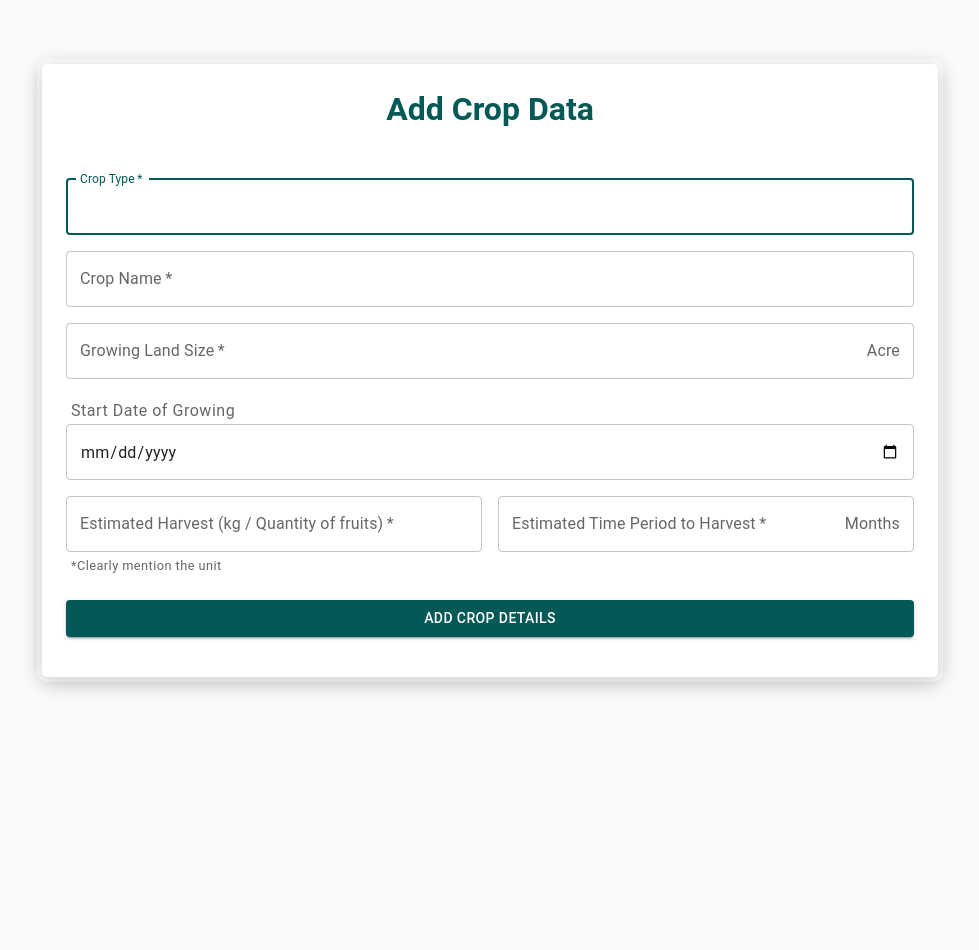
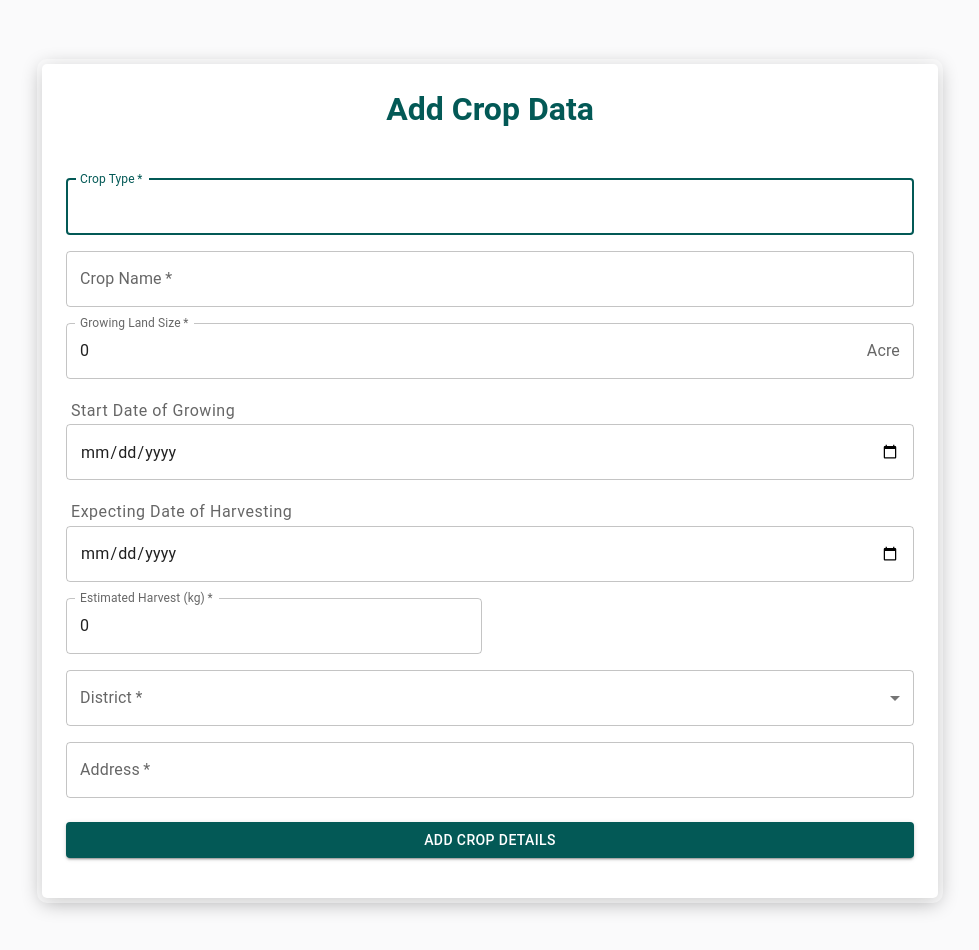
Before and after one commit to FarmToMart0/farm-to-mart-frontend, a React (Create React App) app: page /gso/add-crop-data in a window 1280 px wide. Shown: the top 950 px of the page, without its empty margins (150-1129 px from the left). Before the commit the page ends 800 px from the top, so only its background shows below. Built offline with nearby package versions, Linux system fonts and the light colour scheme.

Commit message:
gso home, add crop data

```diff
--- a/src/api/modules/gso.js
+++ b/src/api/modules/gso.js
@@ -1,9 +1,14 @@
 /* eslint-disable import/no-anonymous-default-export */
+import AddCropData from "../../components/addCropData";
 import { axiosClient, resolver } from "../client";
 
 export default {
 	//endpoint calling for gso regitration
 	registerGso(data){
 		return resolver(axiosClient.post("/main-officer/register-gso", data));
+	},
+
+	addCropData(data){
+		return resolver(axiosClient.post("/gso/add-crop-details", data));
 	}
 };
--- a/src/components/addCropData/index.jsx
+++ b/src/components/addCropData/index.jsx
@@ -1,6 +1,7 @@
 import * as React from 'react';
 import Joi from "joi-browser";
 import { useState } from 'react';
+import { useNavigate } from 'react-router-dom';
 import Button from '@mui/material/Button';
 import CssBaseline from '@mui/material/CssBaseline';
 import TextField from '@mui/material/TextField';
@@ -17,21 +18,35 @@ import InputLabel from '@mui/material/InputLabel';
 import MenuItem from '@mui/material/MenuItem';
 import Select, { SelectChangeEvent } from '@mui/material/Select';
 import AdminNavbar from '../admin_navbar/index';
+import api from  '../../api'
+import SnackBarComponent from '../Snackbars';
 
 export default function AddCropData() {
+  const [errorOccured, setErrorOccured] = useState(false);
+  const [isLoading, setIsLoading] = useState(false);
   const [crop, setCrop] = useState({
+    category: "",
     cropType: "",
-    cropName: "",
-    startDate: "",
-    estiHarvest: "",
+    startingDateOfGrowing: "",
+    expectingDateOfHarvest: "",
+    landArea: 0,
+    expectedAmount: 0,
+    district: "",
+    location: "",
+
   });
 
   const [errors, setErrors] = useState({});
+  const navigate = useNavigate();
   const schema = {
+    category: Joi.string().regex(/^[\w'\-,.][^0-9_!¡?÷?¿/\\+=@#$%ˆ&*(){}|~<>;:[\]]{0,}$/, 'name').required(),
     cropType: Joi.string().regex(/^[\w'\-,.][^0-9_!¡?÷?¿/\\+=@#$%ˆ&*(){}|~<>;:[\]]{0,}$/, 'name').required(),
-    cropName: Joi.string().regex(/^[\w'\-,.][^0-9_!¡?÷?¿/\\+=@#$%ˆ&*(){}|~<>;:[\]]{0,}$/, 'name').required(),
-    startDate: Joi.date().iso().required(),
-    estiHarvest: Joi.string().required()
+    startingDateOfGrowing: Joi.date().iso().required(),
+    expectingDateOfHarvest: Joi.date().iso().required(),
+    landArea: Joi.number().required(),
+    expectedAmount: Joi.number().required(),
+    district: Joi.string().required(),
+    location: Joi.string().required()
   };
 
   const handleSave = (event) => {
@@ -49,6 +64,24 @@ export default function AddCropData() {
     setErrors(errorData);
   };
 
+  const handleExpectedAmountChange = (event) => {
+    setCrop(previousState => {
+      return { ...previousState, expectedAmount: event.target.value }
+    })
+  };
+
+  const handleDistrictChange = (event) => {
+    setCrop(previousState => {
+      return { ...previousState, district: event.target.value }
+    })
+  };
+
+  const handleLandAreaChange = (event) => {
+    setCrop(previousState => {
+      return { ...previousState, la: event.target.value }
+    })
+  };
+
   const validateProperty = (event) => {
     const { name, value } = event.target;
     const obj = { [name]: value };
@@ -59,13 +92,14 @@ export default function AddCropData() {
 
   };
 
-  const handleSubmit = (event) => {
+  const handleSubmit = async (event) => {
     event.preventDefault();
     const result = Joi.validate(crop,
       schema, { abortEarly: false });
     const { error } = result;
     if (!error) {
       console.log("Submitted");
+      await addCropData(crop);
     } else {
       const errorData = {};
       for (let item of error.details) {
@@ -80,12 +114,30 @@ export default function AddCropData() {
 
   };
 
+  async function addCropData(values) {
+    try {
+      const [code,res] = await api.gso.addCropData(values);
+      if (code === 201) {
+        navigate('/gso/home');
+      } else {
+        setErrors({ type: 'error', message: res });
+        setErrorOccured(true);
+      }
+      setIsLoading(false);
+    } catch (error) {
+      setErrors({ type: 'error', message:'server error' });
+      setErrorOccured(true);
+      setIsLoading(false);
+    }
+  }
+
 
   return (
       <div>
         <Container component="main" maxWidth="" sx={{width:'70%', background:'white', boxShadow:
         '0px 0px 0px 5px rgba( 255,255,255,0.4 ), 0px 4px 20px rgba( 0,0,0,0.33 )', borderRadius:'5px', mb: '5vw'}}>
         <CssBaseline />
+        <SnackBarComponent open={errorOccured} message={errors.message} type='error'  setOpen={setErrorOccured}   />
         <Box
           sx={{
             marginTop: 8,
@@ -104,16 +156,16 @@ export default function AddCropData() {
                 <TextField
                   required
                   fullWidth
-                  id="cropType"
+                  id="category"
                   type="text"
                   label="Crop Type"
-                  name="cropType"
-                  value={crop.cropType}
+                  name="category"
+                  value={crop.category}
                   onChange={handleSave}
                   autoFocus
                 />
 
-                {errors.cropType && (
+                {errors.category && (
                 <Alert sx={{mt: '1vw', mb: '1vw'}} severity="error">Invalid Crop type</Alert>)}
               </Grid>
 
@@ -121,16 +173,16 @@ export default function AddCropData() {
                 <TextField
                   required
                   fullWidth
-                  id="cropName"
+                  id="cropType"
                   type="text"
                   label="Crop Name"
-                  name="cropName"
-                  value={crop.cropName}
+                  name="cropType"
+                  value={crop.cropType}
                   onChange={handleSave}
                   autoComplete="crop-name"
                 />
 
-                {errors.cropName && (
+                {errors.cropType && (
                 <Alert sx={{mt: '1vw', mb: '1vw'}} severity="error">Invalid Crop Name</Alert>)}
               </Grid>
 
@@ -138,15 +190,17 @@ export default function AddCropData() {
                 <TextField
                   required
                   fullWidth
-                  id="cropArea"
-                  type="text"
+                  id="landArea"
+                  type="number"
                   label="Growing Land Size"
-                  name="cropArea"
+                  name="landArea"
                   autoComplete="land-size"
                   InputProps={{
                     endAdornment: <InputAdornment position="end">Acre</InputAdornment>,
                     inputMode: 'numeric', pattern: '[0-9]*'
                   }}
+                  value={crop.landArea}
+                  onChange={handleLandAreaChange}
                 />
               </Grid>
 
@@ -155,21 +209,44 @@ export default function AddCropData() {
               <FormHelperText id="outlined-weight-helper-text" sx={{ml:'5px', fontSize:'1rem'}}>Start Date of Growing</FormHelperText>
                 <OutlinedInput
                     required
-                    id="startDate"
-                    name='startDate'
+                    id="startingDateOfGrowing"
+                    name='startingDateOfGrowing'
                     type = 'date'
                     aria-describedby="outlined-weight-helper-text"
                     inputProps={{
                     'aria-label': 'weight',
                     }}
 
-                    value={crop.startDate}
+                    value={crop.startingDateOfGrowing}
                     onChange={handleSave}
                 />
 
                 </FormControl>
 
-                {errors.startDate && (
+                {errors.startingDateOfGrowing && (
+                <Alert sx={{mt: '1vw', mb: '1vw'}} severity="error">Invalid Date</Alert>)}
+              </Grid>
+
+              <Grid item xs={12}>
+              <FormControl variant="outlined" sx={{width:'100%'}}>
+              <FormHelperText id="outlined-weight-helper-text" sx={{ml:'5px', fontSize:'1rem'}}>Expecting Date of Harvesting</FormHelperText>
+                <OutlinedInput
+                    required
+                    id="expectingDateOfHarvest"
+                    name='expectingDateOfHarvest'
+                    type = 'date'
+                    aria-describedby="outlined-weight-helper-text"
+                    inputProps={{
+                    'aria-label': 'weight',
+                    }}
+
+                    value={crop.expectingDateOfHarvest}
+                    onChange={handleSave}
+                />
+
+                </FormControl>
+
+                {errors.expectingDateOfHarvest && (
                 <Alert sx={{mt: '1vw', mb: '1vw'}} severity="error">Invalid Date</Alert>)}
               </Grid>
 
@@ -177,40 +254,78 @@ export default function AddCropData() {
                 <TextField
                   required
                   fullWidth
-                  id="estiHarvest"
-                  //type="number"
-                  label="Estimated Harvest (kg / Quantity of fruits)"
-                  name="estiHarvest"
-                  value={crop.estiHarvest}
-                  onChange={handleSave}
+                  id="expectedAmount"
+                  type="number"
+                  label="Estimated Harvest (kg)"
+                  name="expectedAmount"
+                  value={crop.expectedAmount}
+                  onChange={handleExpectedAmountChange}
                   autoComplete="est-harvest"
                 />
-                <FormHelperText id="outlined-weight-helper-text" sx={{ml:'5px', fontSize:'0.8rem'}}>*Clearly mention the unit</FormHelperText>
-
-                {errors.estiHarvest && (
-                <Alert sx={{mt: '1vw', mb: '1vw'}} severity="error">Invalid Harvest Quantity</Alert>)}
+                {/* <FormHelperText id="outlined-weight-helper-text" sx={{ml:'5px', fontSize:'0.8rem'}}>*Clearly mention the unit</FormHelperText> */}
               </Grid>
 
-              <Grid item xs={12} md={6}>
+              <Grid item xs={12} sm={12}>
+                <FormControl required sx={{ m: 1, minWidth: "100%", margin:'0'}}>
+                    <InputLabel id="demo-simple-select-required-label">District</InputLabel>
+                    <Select
+                    labelId="district"
+                    id="district"
+                    value={crop.district}
+                    label="District *"
+                    onChange={handleDistrictChange}
+                    >
+                    <MenuItem value={"Colombo"}>Colombo</MenuItem>
+                    <MenuItem value={"Gampaha"}>Gampaha</MenuItem>
+                    <MenuItem value={"Kalutara"}>Kalutara</MenuItem>
+                    <MenuItem value={"Kandy}"}>Kandy</MenuItem>
+                    <MenuItem value={"Matale"}>Matale</MenuItem>
+                    <MenuItem value={"Nuwara Eliya"}>Nuwara Eliya</MenuItem>
+                    <MenuItem value={"Galle"}>Galle</MenuItem>
+                    <MenuItem value={"Matara"}>Matara</MenuItem>
+                    <MenuItem value={"Hambantota"}>Hambantota</MenuItem>
+                    <MenuItem value={"Jaffna"}>Jaffna</MenuItem>
+                    <MenuItem value={"Kilinochchi"}>Kilinochchi</MenuItem>
+                    <MenuItem value={"Mannar"}>Mannar</MenuItem>
+                    <MenuItem value={"Vavuniya"}>Vavuniya</MenuItem>
+                    <MenuItem value={"Mullaitivu"}>Mullaitivu</MenuItem>
+                    <MenuItem value={"Batticaloa"}>Batticaloa</MenuItem>
+                    <MenuItem value={"Ampara"}>Ampara</MenuItem>
+                    <MenuItem value={"Trincomalee"}>Trincomalee</MenuItem>
+                    <MenuItem value={"Kurunegala"}>Kurunegala</MenuItem>
+                    <MenuItem value={"Puttalam"}>Puttalam</MenuItem>
+                    <MenuItem value={"Anuradhapura"}>Anuradhapura</MenuItem>
+                    <MenuItem value={"Polonnaruwa"}>Polonnaruwa</MenuItem>
+                    <MenuItem value={"Badulla"}>Badulla</MenuItem>
+                    <MenuItem value={"Moneragala"}>Moneragala</MenuItem>
+                    <MenuItem value={"Ratnapura"}>Ratnapura</MenuItem>
+                    <MenuItem value={"Kegalle"}>Kegalle</MenuItem>
+                    </Select>
+                </FormControl>
+              </Grid>
+
+              <Grid item xs={12}>
                 <TextField
                   required
                   fullWidth
-                  id="est-time"
-                  type="number"
-                  label="Estimated Time Period to Harvest"
-                  name="est-time"
-                  autoComplete="est-time"
-                  InputProps={{
-                    endAdornment: <InputAdornment position="end">Months</InputAdornment>,
-                    inputMode: 'numeric', pattern: '[0-9]*'
-                  }}
+                  id="location"
+                  type="text"
+                  label="Address"
+                  name="location"
+                  value={crop.location}
+                  onChange={handleSave}
+                  autoComplete="crop-name"
                 />
+
+                {errors.location && (
+                <Alert sx={{mt: '1vw', mb: '1vw'}} severity="error">Invalid Crop Name</Alert>)}
               </Grid>
 
             </Grid>
             <Button
               type="submit"
               fullWidth
+              disabled={isLoading}
               variant="contained"
               sx={{ mt: 3, mb: 2 }}
             >
--- a/src/pages/gsoHome/index.jsx
+++ b/src/pages/gsoHome/index.jsx
@@ -1,5 +1,7 @@
 import * as React from 'react';
+import { useState } from 'react';
 import TextField from '@mui/material/TextField';
+import { useNavigate } from 'react-router-dom';
 import SearchIcon from '@mui/icons-material/Search';
 import Stack from '@mui/material/Stack';
 import Autocomplete from '@mui/material/Autocomplete';
@@ -9,55 +11,63 @@ import AddFarmer from '../../components/add_farmer/index';
 import FarmerProfile from '../../components/farmer_details/index';
 import DetailsCard from '../../components/details_card/index';
 import CropDataForm from '../../components/addCropData/index';
+import Button from '@mui/material/Button';
+import CssBaseline from '@mui/material/CssBaseline';
+import Grid from '@mui/material/Grid';
+import Box from '@mui/material/Box';
+import gsoHome from '../../assets/images/gsoHome.jpg';
+
+export default function GSOHome() {
+  const navigate = useNavigate();
+  const handleSearch = (e) => {
 
 
-export default function GSOHome() {
+      navigate('../../gso/farmer-details/')
+
+  };
+
+  const [nic, setNic] = '';
+
   return (
     <div>
-
+      <AdminNavbar />
     <div style={{margin: 'auto',
         width: '70%',
         padding: '10px', }}>
 
-        <Stack spacing={2} sx={{padding:'5vw', width: '100%', textAlign:'center', mb: 0, paddingRight: 0, paddingLeft: 0, paddingBottom: '3vw'}}>
-      <Autocomplete
-        freeSolo
-        id="free-solo-2-demo"
-        disableClearable
-        options={farmerNics.map((option) => option.nic)}
-        renderInput={(params) => (
-          <TextField
-            {...params}
-            label="Enter Farmer's National Identity Card Number"
-            InputProps={{
-              ...params.InputProps,
-              type: 'search', endAdornment: <InputAdornment position="end">
-                <SearchIcon />
-              </InputAdornment>,
-            }}
+      <Box component="form" sx={{ mt: 3, mb: 3}} onSubmit={handleSearch}>
+      <TextField
+        required
+        fullWidth
+        id="nic"
+        type="text"
+        label="Enter Farmer's NIC"
+        name="nic"
+        autoFocus
+      />
 
-            sx = {{textAlign: 'center'}}
-          />
-        )}
-      />
-    </Stack>
+      <Button
+        type="submit"
+        id="submit"
+        fullWidth
+        //disabled={isLoading}
+        variant="contained"
+        sx={{ mt: 3, mb: 2 }}
+      >
+        Search
+      </Button>
+      </Box>
+
+      <img style={{width: '100%', height: '100%'}} src={gsoHome} alt="gsoHome" />
+
 
     </div>
 
-    <AddFarmer />
+    {/* <AddFarmer />
     <FarmerProfile />
-    <CropDataForm />
+    <CropDataForm /> */}
 
     </div>
 
   );
 }
-
-// Top 100 films as rated by IMDb users. http://www.imdb.com/chart/top
-const farmerNics = [
-    { nic: '123456789V' },
-    { nic: '937654321V' },
-    { nic: '123056789V' },
-    { nic: '987654321V' },
-    { nic: '123756789V' },
-];
```
Also changed, not shown: src/Assets/images/gsoHome.jpg (added), src/Assets/images/gsoHome2.jpg (added).
